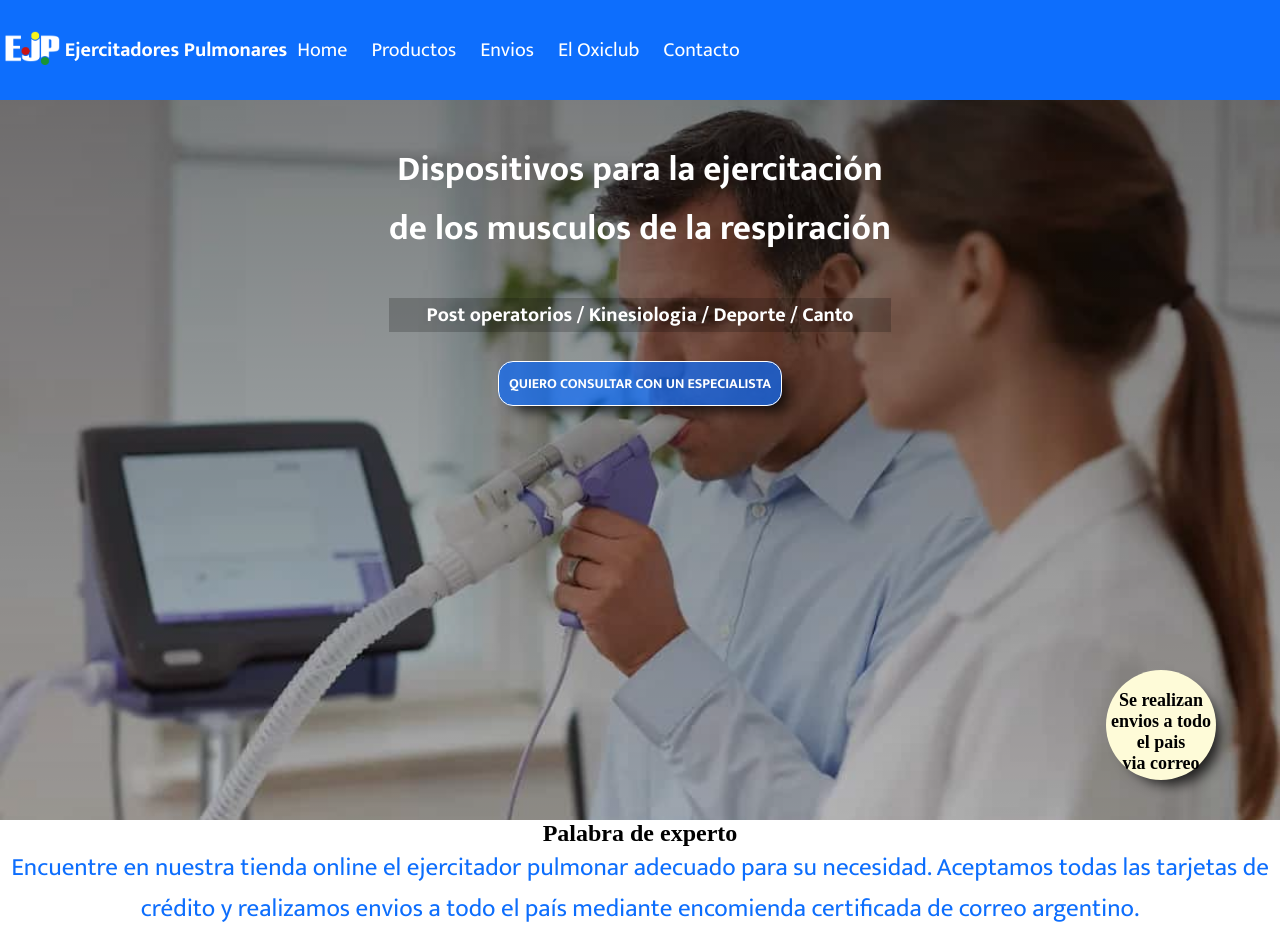
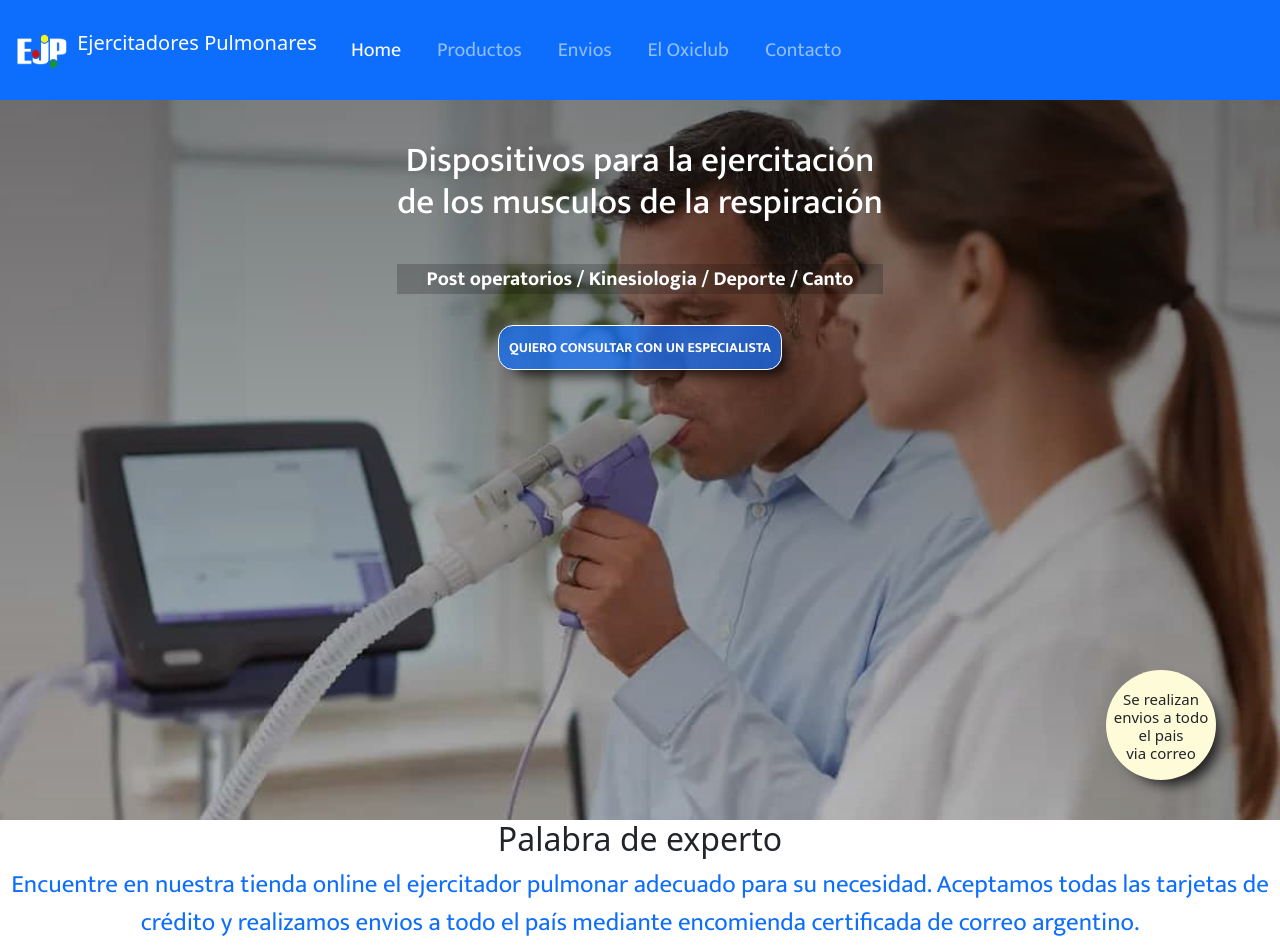
Before and after one commit to codenata/preentrega2-kreimer, a website: page index.html in a window 1280 px wide. Shown: the top 946 px of the page. Drawn offline with nearby package versions, Linux system fonts and the light colour scheme.

Commit message:
se me rompio todo - revisar 1000 veces

```diff
--- a/index.html
+++ b/index.html
@@ -7,7 +7,9 @@
     <!--!FAVICON-->
     <link rel="shortcut icon" href="./img/favicon-ejp.ico" type="image/x-icon">
     <link rel="icon" href="./img/favicon-ejp.ico" type="image/x-icon">
-
+    <!--BOOTSTRAP-->
+    <link href="https://cdn.jsdelivr.net/npm/bootstrap@5.0.2/dist/css/bootstrap.min.css" rel="stylesheet" integrity="sha384-EVSTQN3/azprG1Anm3QDgpJLIm9Nao0Yz1ztcQTwFspd3yD65VohhpuuCOmLASjC" crossorigin="anonymous">
+    <!--CSS-->
     <link rel="stylesheet" href="./ccs/estilos.css">
     <title>Ejercitadores Pulmonares para la respiracion. Consulte a un especialista!</title>
     <meta name="description" content="En nuestra tienda encontraras Productos y profesionales para ayudar a personas con limitaciones a recobrar la capacidad pulmonar. Somos expertos en insumos respiratorios.">
@@ -22,17 +24,33 @@
 <body>
     <div class="grid-contenedor">
         <header>
-        <a href="./index.html"><img src="./img/ejp2-blanco2.png" target="_blank"  alt="Logo de Ejercitadores pulmonares>"></a>
-            <h1>Ejercitadores Pulmonares</h1>
-
-        <nav>
-            <ul>
-                <li><a href="./index.html">Home</a></li>
-                <li><a href="./pages/productos.html">Productos</a></li>
-                <li><a href="./pages/envios.html">Envios</a></li>
-                <li><a href="./pages/el-oxiclub.html">El Oxiclub</a></li>
-                <li><a href="./pages/contacto.html">Contacto</a></li>
+            <nav class="navbar navbar-expand-lg navbar-dark bg-primary" >
+                <div class="container-fluid">
+                <a class="navbar-brand" href="./index.html"><img src="./img/ejp2-blanco2.png" alt="Logo de Ejercitadores Pulmonares" width="50" height="34" class="d-inline-block align-text-top">
+                    Ejercitadores Pulmonares</a>
+                <button class="navbar-toggler" type="button" data-bs-toggle="collapse" data-bs-target="#navbarNav" aria-controls="navbarNav" aria-expanded="false" aria-label="Toggle navigation">
+                    <span class="navbar-toggler-icon"></span>
+                </button>
+                <div class="collapse navbar-collapse" id="navbarNav">
+                    <ul class="navbar-nav">
+                    <li class="nav-item">
+                        <a class="nav-link active" aria-current="page" href="./index.html">Home</a>
+                    </li>
+                    <li class="nav-item">
+                        <a class="nav-link"href="./pages/productos.html">Productos</a>
+                    </li>
+                    <li class="nav-item">
+                        <a class="nav-link" href="./pages/envios.html">Envios</a>
+                    </li>
+                    <li class="nav-item">
+                        <a class="nav-link" href="./pages/el-oxiclub.html">El Oxiclub</a>
+                    </li>
+                    <li class="nav-item">
+                        <a class="nav-link" href="./pages/contacto.html">Contacto</a>
+                    </li>
                     </ul>
+                </div>
+                </div>
             </nav>
         </header>
 
@@ -81,12 +99,17 @@
     <footer>
         <p>Este sitio no pretende sustituir la consulta con el profesional de la salud</p>
             <div class="iconos">
-            <a href="https://www.facebook.com/groups/1061263923965457"><img src="./img/ico_facebook2.png" target="_blank" alt="Logo de Facebook"></a>
+                <a href="https://www.facebook.com/Neumomak/"><img src="./img/ico_facebook2.png" target="_blank" alt="Logo de Facebook"></a>
                 <a href="https://twitter.com/neumomak"><img src="./img/ico_twitter2.png" target="_blank" alt="Logo de Twitter"></a>
                 <a href="https://api.whatsapp.com/send/?phone=541126645503&text&type=phone_number&app_absent=0" target="_blank"><img src="./img/ico_whatsapp2.png" alt="Logo de Whatsapp"></a>
                 <a href="https://www.neumomak.com"><img src="./img/ico_neumomak.png" target="_blank"  alt="Logo de Neumomak>"></a>
             </div>
     </footer>
     </div>
+
+
+    <!--BOOTSTRAP-->
+    <script src="https://cdn.jsdelivr.net/npm/bootstrap@5.0.2/dist/js/bootstrap.bundle.min.js" integrity="sha384-MrcW6ZMFYlzcLA8Nl+NtUVF0sA7MsXsP1UyJoMp4YLEuNSfAP+JcXn/tWtIaxVXM" crossorigin="anonymous"></script>
+
 </body>
 </html>
--- a/scss/base/_generales.scss
+++ b/scss/base/_generales.scss
@@ -1,5 +1,3 @@
-@import url('https://fonts.googleapis.com/css2?family=Mukta:wght@200;300;400;500;600;700;800&display=swap');
-
 
 *{
     margin: 0;
--- a/scss/base/_variables.scss
+++ b/scss/base/_variables.scss
@@ -1,2 +1,4 @@
 
 $color-azul-fuerte: #0d6efd;
+$font-chica: 35px;
+$font-grande: 50px;
--- a/scss/components/_envios.scss
+++ b/scss/components/_envios.scss
@@ -1,5 +1,4 @@
 /* ----- PAGINA> ENVIOS ----*/
-
 .envios{
     background-image: url("../img/ambulancia.jpg");
     background-position: center;
--- a/scss/components/_flotante.scss
+++ b/scss/components/_flotante.scss
@@ -1,3 +1,4 @@
+
 .flotante {
     position: fixed;
     z-index: 100;
@@ -5,17 +6,17 @@
     bottom: 20px;
     background-color: #fefbd8;
     text-align: center;
-    font-size: 18px;
+    font-size: 15px;
     width: 110px;
     height: 110px;
     border-radius: 100%;
     box-shadow: 10px 10px 13px -5px rgba(0,0,0,0.75);
 -webkit-box-shadow: 10px 10px 13px -5px rgba(0,0,0,0.75);
 -moz-box-shadow: 10px 10px 13px -5px rgba(0,0,0,0.75);
-div{
+    div{
     margin-top: 20px;
+    }
+    h5{
+    font-size: 15px;
+    }
 }
-h5{
-    font-size: 18px;
-}
-}
--- a/scss/components/_footer.scss
+++ b/scss/components/_footer.scss
@@ -1,7 +1,8 @@
 /*---FOOTER----*/
+@import "../base/variables";
 
 footer{
-    background-color: #0d6efd;
+    background-color:  $color-azul-fuerte;
     margin-top: 20px;
     padding: 20px 0 5px 0;
     width: 100%;
@@ -13,19 +14,20 @@ footer{
         text-align: center;
         z-index: 100;
     }
-    img{
-        width: 30px;
-        height: 30px;
-        margin: 10px;
-    }
+
     div{
         display: flex;
         justify-content:center;
         transition-duration: 2s;
         transition-delay: 0s;
         transition: 1s;
-        &div:hover{
+        & div:hover{
             transform: scale(1.1);
+        }
+        img{
+            width: 30px;
+            height: 30px;
+            margin: 10px;
         }
     }
 }
--- a/scss/components/_formulario.scss
+++ b/scss/components/_formulario.scss
@@ -1,6 +1,4 @@
-
 /* ----- FORMULARIO CONTACTO ----*/
-
 .formulario{
     text-align: center;
     background-image: url("../img/espirometria.jpg");
@@ -11,9 +9,7 @@
     background-attachment: fixed;
     display: flex;
     justify-content: center;
-    izquierda{
-        margin-right: 20px;
-    }
+
     h2{
         font-family: 'Mukta', sans-serif;
         font-size: 15px;
@@ -31,11 +27,6 @@
         background: #0d6dfd79;
         padding: 10px 10px;
         border-radius: 15px;
-    }
-    div{
-        iframe{
-            display: block;
-        }
     }
     label{
         color:white;
@@ -68,7 +59,7 @@
         color: white;
         border: 2px solid white;
         padding: 5px;
-        &button:hover{
+        & button:hover{
             cursor: pointer;
             font-weight: bold;
             }
--- a/scss/components/_galeria.scss
+++ b/scss/components/_galeria.scss
@@ -1,3 +1,5 @@
+@import url('https://fonts.googleapis.com/css2?family=Mukta:wght@200;300;400;500;600;700;800&display=swap');
+/* GRID GALERIA PAG PRODUCTOS */
 .grid-galeria{
     width: 100%;
     margin-top: 50px;
--- a/scss/components/_haeder-produs.scss
+++ b/scss/components/_header-produs.scss
@@ -1,3 +1,4 @@
+
 .headerProdus{
     background-image: url("../img/medico_recomienda1.jpg");
     background-position: center;
@@ -5,18 +6,19 @@
     background-attachment: fixed;
     display: flex;
     justify-content: center;
+
     div{
         h2{
             font-family: 'Mukta', sans-serif;
-            font-size: 50px;
+            font-size: $font-grande;
             text-align: center;
-            color: #0d6efd;
+            color: $color-azul-fuerte;
         }
         p{
             font-family: 'Mukta', sans-serif;
-            font-size:35px;
+            font-size: $font-chica;
             text-align: center;
-            color: #0d6efd;
+            color: $color-azul-fuerte;
         }
     }
 }
--- a/scss/components/_header.scss
+++ b/scss/components/_header.scss
@@ -1,3 +1,5 @@
+@import "../base/variables";
+
 header{
     background-color: $color-azul-fuerte;
     position: sticky;
--- a/scss/components/_oxiclub.scss
+++ b/scss/components/_oxiclub.scss
@@ -12,13 +12,13 @@
             font-family: 'Mukta', sans-serif;
             font-size: 50px;
             color: white;
-            margin: 20px;
+            margin: 5px;
         }
         p{
             font-family: 'Mukta', sans-serif;
             font-size:35px;
             color: white;
-            margin: 20px;
+            margin: 5px;
         }
     }
     video{
--- a/scss/components/_palabra-experto.scss
+++ b/scss/components/_palabra-experto.scss
@@ -1,4 +1,5 @@
 /* ----- PALABRAEXPERTO HOME ------*/
+@import "../base/variables";
 
 .palabraExperto{
     display: flex;
@@ -16,7 +17,7 @@
         transition-duration: 3s;
         transition-delay: 0s;
         transition: 2s;
-        &div:hover{
+        & div:hover{
             transform: scale(1.1);
         }
         img{
@@ -32,20 +33,20 @@
         font-family: 'Mukta', sans-serif;
         font-size:25px;
         text-align: center;
-        color: #0d6efd;
+        color: $color-azul-fuerte;
     }
     h3{
         font-family: 'Mukta', sans-serif;
         font-size:  20px;
         text-align: center;
         font-weight:bold;
-        color: #0d6efd;
+        color:  $color-azul-fuerte;
     }
     h4{
         font-family: 'Mukta', sans-serif;
         font-size:  15px;
         text-align: center;
         font-weight:bold;
-        color: #0d6efd;
+        color: $color-azul-fuerte;
     }
 }
--- a/scss/estilos.scss
+++ b/scss/estilos.scss
@@ -1,13 +1,13 @@
-@import "./base/_generales.scss";
-@import "./base/_variables.scss";
+@import "./base/generales";
+@import "./base/variables";
 @import "./components/envios";
 @import "./components/flotante";
 @import "./components/formulario";
 @import "./components/galeria";
-@import "./components/haeder-produs";
+@import "./components/header-produs";
 @import "./components/main";
 @import "./components/oxiclub";
 @import "./components/palabra-experto";
-@import "./components/_footer.scss";
-@import "./components/_header.scss";
-@import "./base/_media-query.scss";
+@import "./components/footer";
+@import "./components/header";
+@import "./base/media-query";
```
Also changed, not shown: pages/contacto.html (+2 -2 lines), pages/el-oxiclub.html (+2 -2 lines), pages/envios.html (+2 -2 lines), pages/productos.html (+2 -2 lines), ccs/estilos.css. Lines whose indentation alone changed are shown as unchanged.
